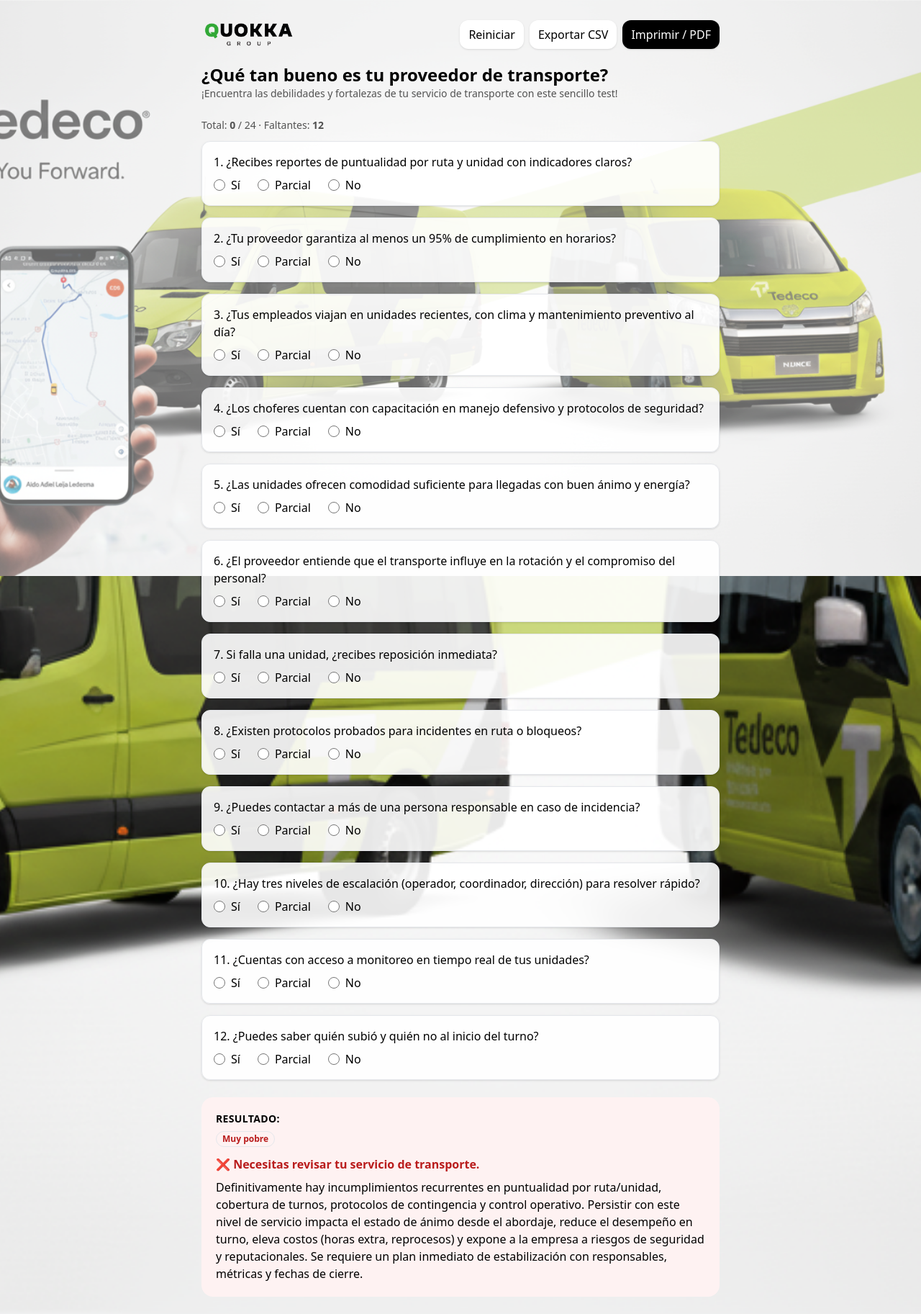
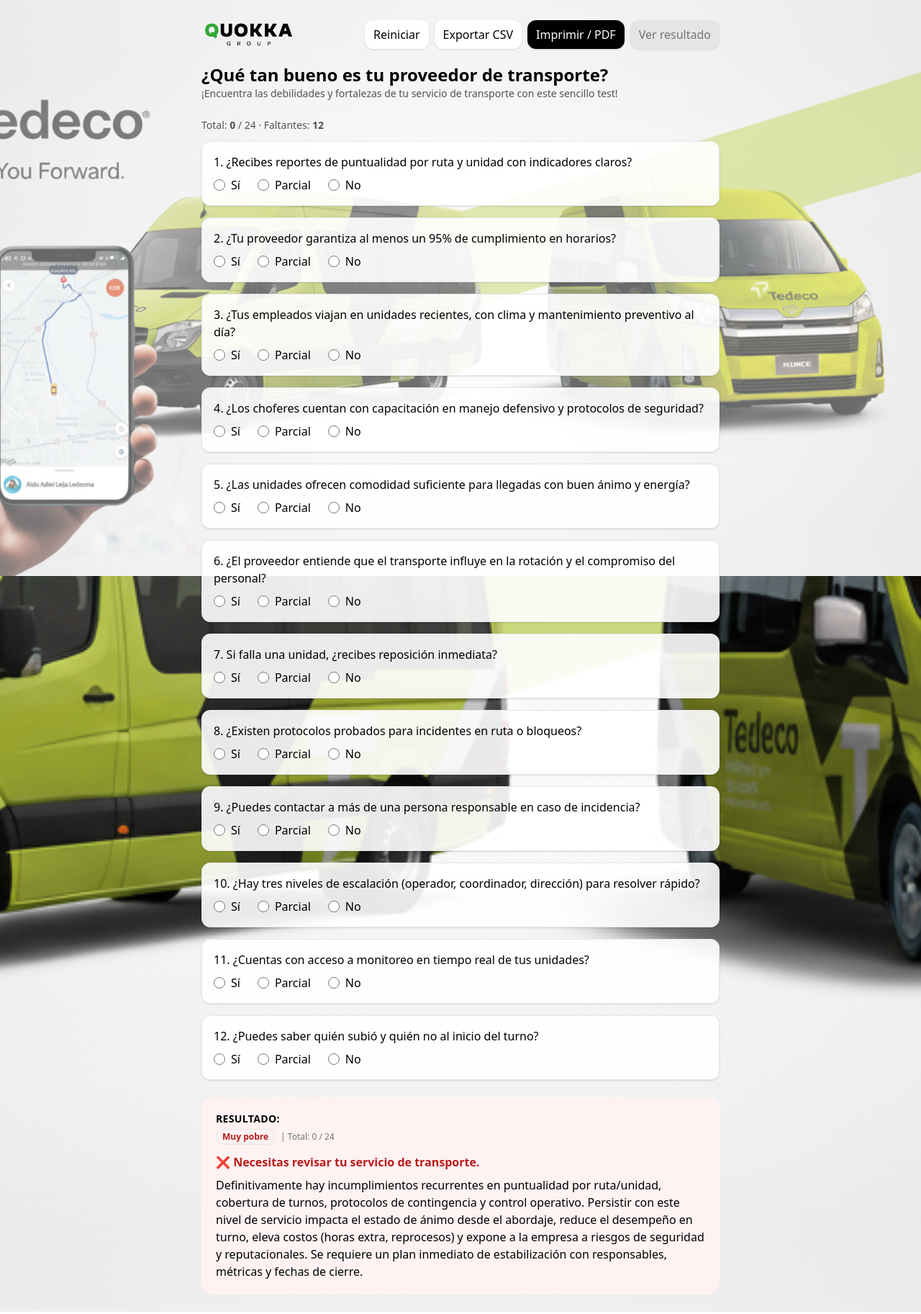
Before and after one commit to raulvenegasster-rgb/Cuestionario-limpieza-CleanWay, a React (Vite) app: page / in a window 1280 px wide. Shown: the whole page at 72% size. Built offline with nearby package versions, Linux system fonts and the light colour scheme.

Commit message:
Update App.tsx

```diff
--- a/src/App.tsx
+++ b/src/App.tsx
@@ -1,4 +1,4 @@
-import { useMemo, useState } from "react";
+import { useMemo, useState, useEffect, type ReactNode } from "react";
 
 /* ---------- Tipos ---------- */
 type Pregunta = { id: number; texto: string };
@@ -69,26 +69,69 @@
 }
 
 /* ---------- Panel de resultado ---------- */
-function ResultadoPanel({ data }: { data: Rango }) {
+function ResultadoPanel({ data, total }: { data: Rango; total: number }) {
   return (
-    <section className={`mt-6 rounded-2xl p-5 ${data.bg}`}>
+    <section className={`rounded-2xl p-5 ${data.bg}`}>
       <p className="text-sm font-semibold tracking-wide">RESULTADO:</p>
-      <p className="mt-1">
+
+      <p className="mt-1 flex items-center gap-2">
         <span
           className={`inline-flex items-center rounded-full border px-2 py-0.5 text-xs font-semibold ${data.tono}`}
         >
           {data.badge}
         </span>
+        <span className="text-xs text-neutral-500">| Total: {total} / 24</span>
       </p>
+
       <p className={`mt-3 font-bold ${data.tono}`}>{data.heading}</p>
       <p className="mt-2">{data.detail}</p>
     </section>
   );
 }
 
+/* ---------- Modal simple ---------- */
+function Modal({
+  open,
+  onClose,
+  title,
+  children,
+}: {
+  open: boolean;
+  onClose: () => void;
+  title?: string;
+  children: ReactNode;
+}) {
+  if (!open) return null;
+  return (
+    <div
+      className="fixed inset-0 z-50 flex items-center justify-center"
+      role="dialog"
+      aria-modal="true"
+      aria-label={title || "Resultado"}
+    >
+      <div className="absolute inset-0 bg-black/40" onClick={onClose} />
+      <div className="relative mx-4 w-full max-w-2xl rounded-2xl bg-white shadow-2xl">
+        <div className="flex items-center justify-between border-b p-4">
+          <h2 className="text-lg font-semibold">{title || "Resultado"}</h2>
+          <button
+            onClick={onClose}
+            className="rounded-full px-3 py-1 text-sm text-neutral-600 hover:bg-neutral-100"
+            aria-label="Cerrar"
+          >
+            ✕
+          </button>
+        </div>
+        <div className="max-h-[80vh] overflow-auto p-6">{children}</div>
+      </div>
+    </div>
+  );
+}
+
 /* ---------- App ---------- */
 export default function App() {
   const [respuestas, setRespuestas] = useState<Record<number, number | null>>({});
+  const [openModal, setOpenModal] = useState(false);
+  const [hasShown, setHasShown] = useState(false); // muestra automática solo una vez por “completado”
 
   const total = useMemo(
     () => preguntas.reduce((acc, p) => acc + (respuestas[p.id] ?? 0), 0),
@@ -106,7 +149,11 @@
     setRespuestas((prev) => ({ ...prev, [id]: val }));
   };
 
-  const reiniciar = () => setRespuestas({});
+  const reiniciar = () => {
+    setRespuestas({});
+    setHasShown(false); // si borran respuestas, volverá a autoabrir cuando completen de nuevo
+    setOpenModal(false);
+  };
 
   const imprimir = () => window.print();
 
@@ -127,6 +174,14 @@
     URL.revokeObjectURL(url);
   };
 
+  // Autoabre el modal la primera vez que todas las preguntas están contestadas
+  useEffect(() => {
+    if (faltantes === 0 && !hasShown) {
+      setOpenModal(true);
+      setHasShown(true);
+    }
+  }, [faltantes, hasShown]);
+
   return (
     <>
       {/* Fondo e imagen (usa /public/Fondo.png) */}
@@ -134,7 +189,7 @@
         className="fixed inset-0 -z-10 bg-[url('/Fondo.png')] bg-cover bg-center bg-no-repeat"
         aria-hidden="true"
       />
-      {/* Velo más transparente para que se vea MÁS el fondo */}
+      {/* Velo: sube/baja opacidad para jugar con la visibilidad del fondo */}
       <div
         className="fixed inset-0 -z-10 bg-white/40 backdrop-blur-[0px]"
         aria-hidden="true"
@@ -158,6 +213,18 @@
               <button onClick={imprimir} className="rounded-xl bg-black px-3 py-2 text-white shadow hover:opacity-90">
                 Imprimir / PDF
               </button>
+              <button
+                onClick={() => setOpenModal(true)}
+                disabled={faltantes !== 0}
+                className={`rounded-xl px-3 py-2 shadow ${
+                  faltantes === 0
+                    ? "bg-emerald-600 text-white hover:bg-emerald-700"
+                    : "bg-neutral-200 text-neutral-500 cursor-not-allowed"
+                }`}
+                title={faltantes === 0 ? "Ver resultado" : "Contesta todas las preguntas para ver el resultado"}
+              >
+                Ver resultado
+              </button>
             </div>
           </div>
 
@@ -171,14 +238,14 @@
 
         {/* Estado superior */}
         <div className="mb-3 text-sm text-neutral-600">
-          Total: <span className="font-semibold">{total}</span> / 24 ·
-          {" "}Faltantes: <span className="font-semibold">{faltantes}</span>
+          Total: <span className="font-semibold">{total}</span> / 24 ·{" "}
+          Faltantes: <span className="font-semibold">{faltantes}</span>
         </div>
 
         {/* Lista de preguntas */}
         <div className="space-y-4">
           {preguntas.map((p) => (
-            <div key={p.id} className="rounded-xl border bg-white/90 p-4 shadow">
+            <div key={p.id} className="rounded-xl border bg-white/90 p-4 shadow print:bg-white print:shadow-none print:border">
               <p className="font-medium">
                 {p.id}. {p.texto}
               </p>
@@ -205,9 +272,30 @@
           ))}
         </div>
 
-        {/* Resultado */}
-        <ResultadoPanel data={data} />
+        {/* Panel al final (opcional, útil fuera del modal también) */}
+        <div className="mt-6">
+          <ResultadoPanel data={data} total={total} />
+        </div>
       </main>
+
+      {/* Modal de resultado */}
+      <Modal open={openModal} onClose={() => setOpenModal(false)} title="Resultado del diagnóstico">
+        <ResultadoPanel data={data} total={total} />
+        <div className="mt-4 flex justify-end gap-2">
+          <button
+            onClick={() => setOpenModal(false)}
+            className="rounded-xl bg-white px-3 py-2 shadow hover:bg-neutral-50"
+          >
+            Cerrar
+          </button>
+          <button
+            onClick={imprimir}
+            className="rounded-xl bg-black px-3 py-2 text-white shadow hover:opacity-90"
+          >
+            Imprimir / PDF
+          </button>
+        </div>
+      </Modal>
     </>
   );
 }
```
